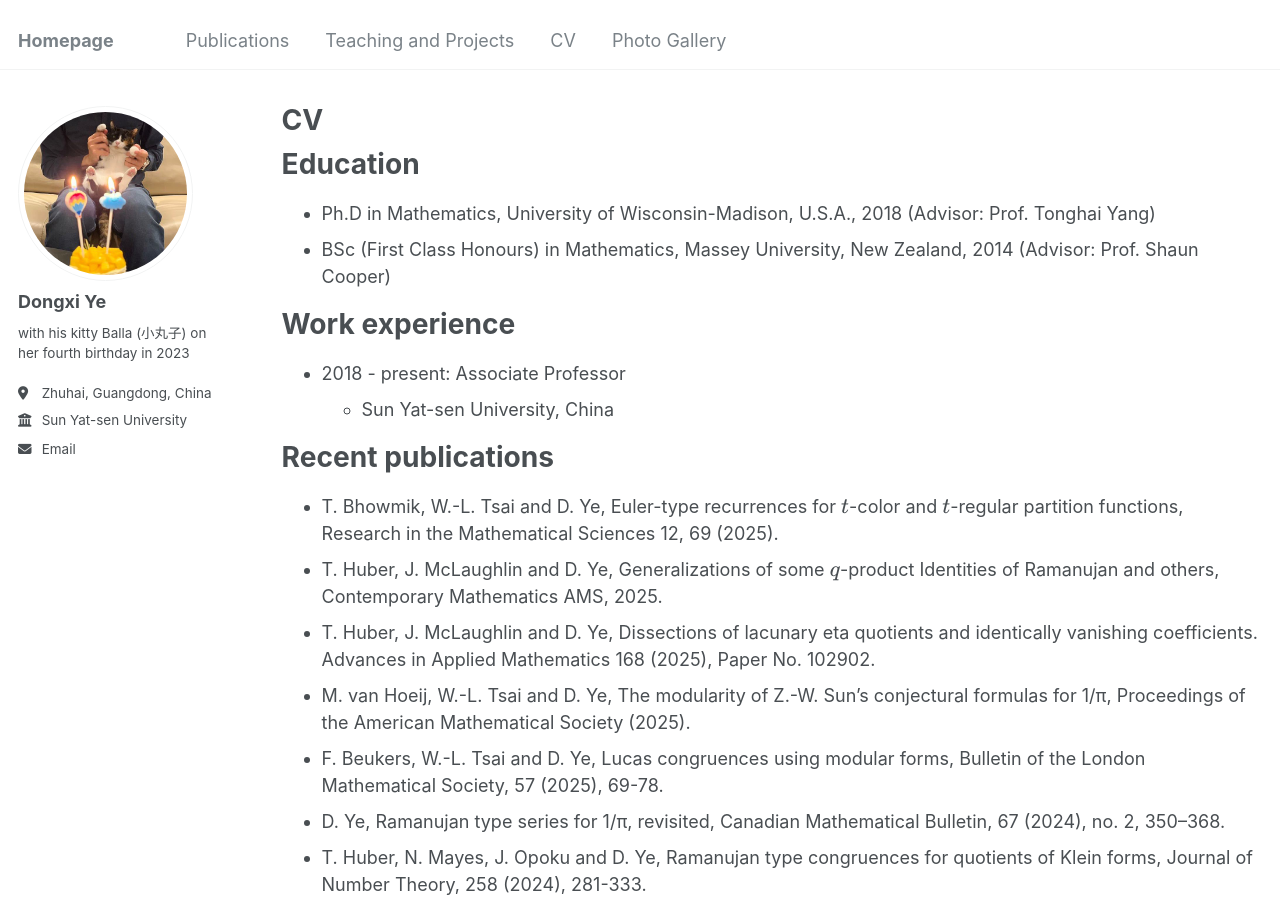
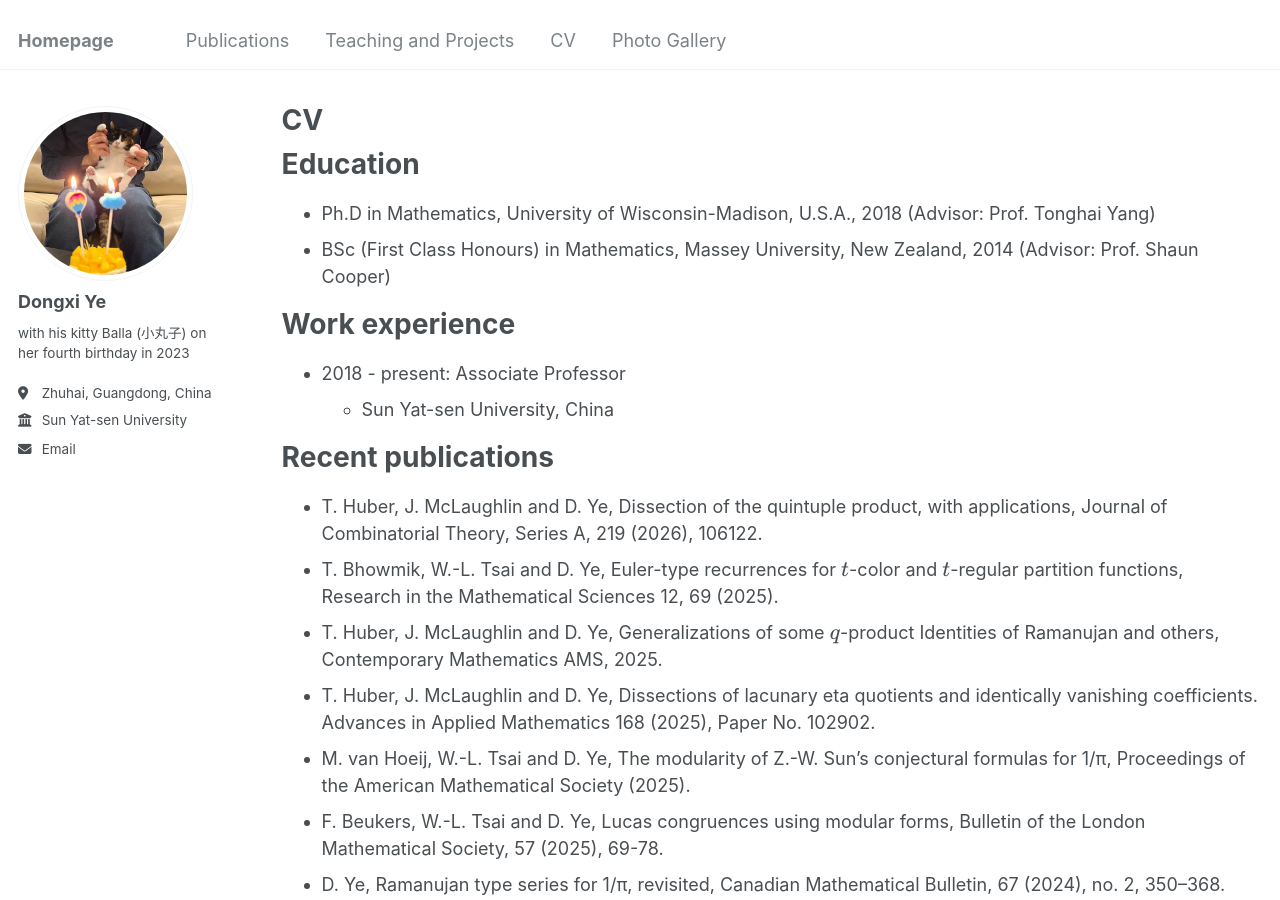
Before and after one commit to Dongxi-Ye/homepage, a Jekyll site: the page built from _pages/cv.md, in a window 1280 px wide and 900 px high. Built offline with Jekyll 4.4.1, drawn with Linux system fonts in a browser that asks for light colours.

Commit message:
Update cv.md

```diff
--- a/_pages/cv.md
+++ b/_pages/cv.md
@@ -21,6 +21,7 @@ Work experience
 
 Recent publications
 ======
+* T. Huber, J. McLaughlin and D. Ye, Dissection of the quintuple product, with applications, Journal of Combinatorial Theory, Series A, 219 (2026), 106122.
 * T. Bhowmik, W.-L. Tsai and D. Ye, Euler-type recurrences for $$t$$-color and $$t$$-regular partition functions,  Research in the Mathematical Sciences 12, 69 (2025).
 * T. Huber, J. McLaughlin and D. Ye, Generalizations of some $$q$$-product Identities of Ramanujan and others, Contemporary Mathematics AMS, 2025.
 * T. Huber, J. McLaughlin and D. Ye, Dissections of lacunary eta quotients and identically vanishing coefficients. Advances in Applied Mathematics 168 (2025), Paper No. 102902.
```
